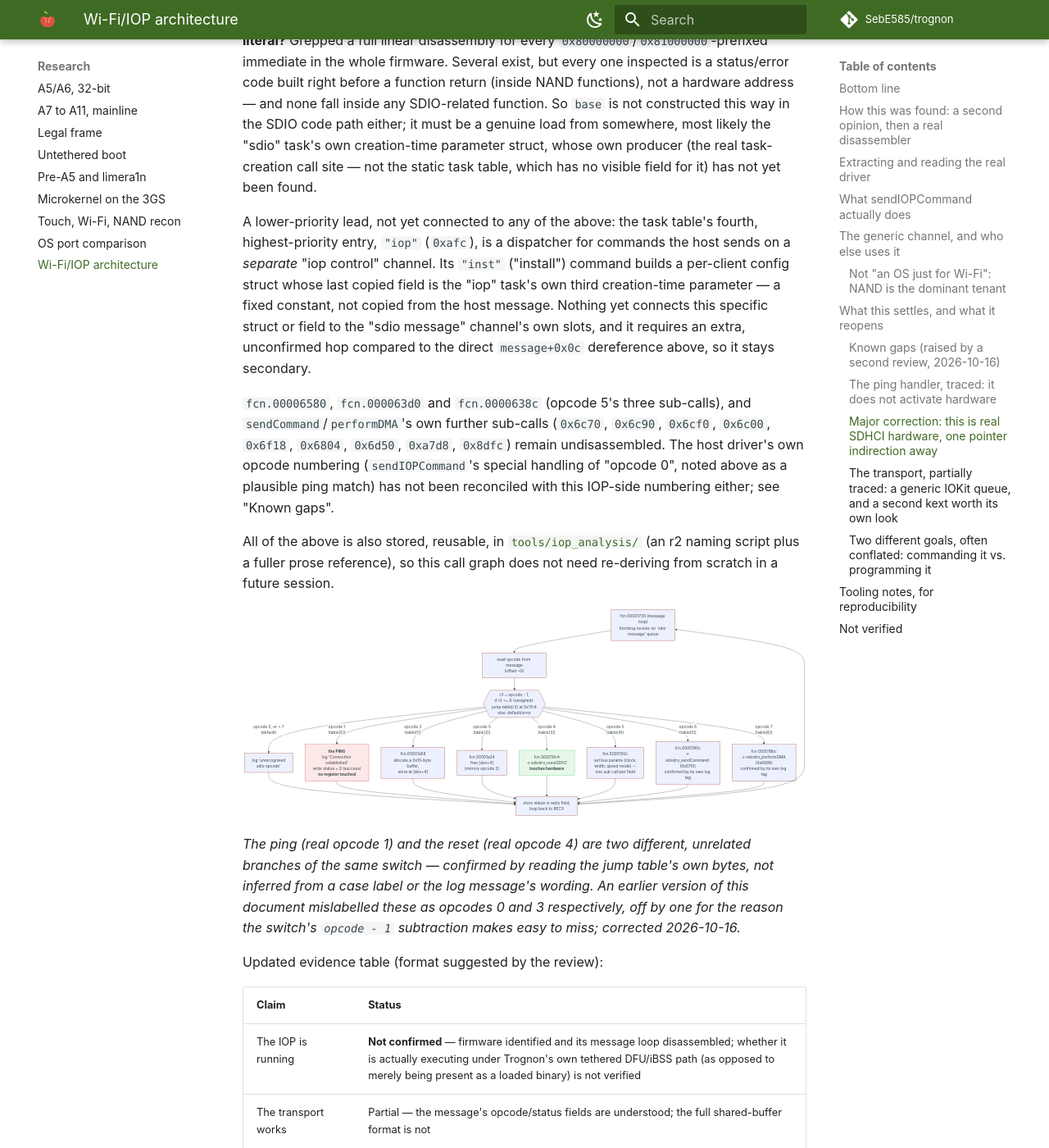
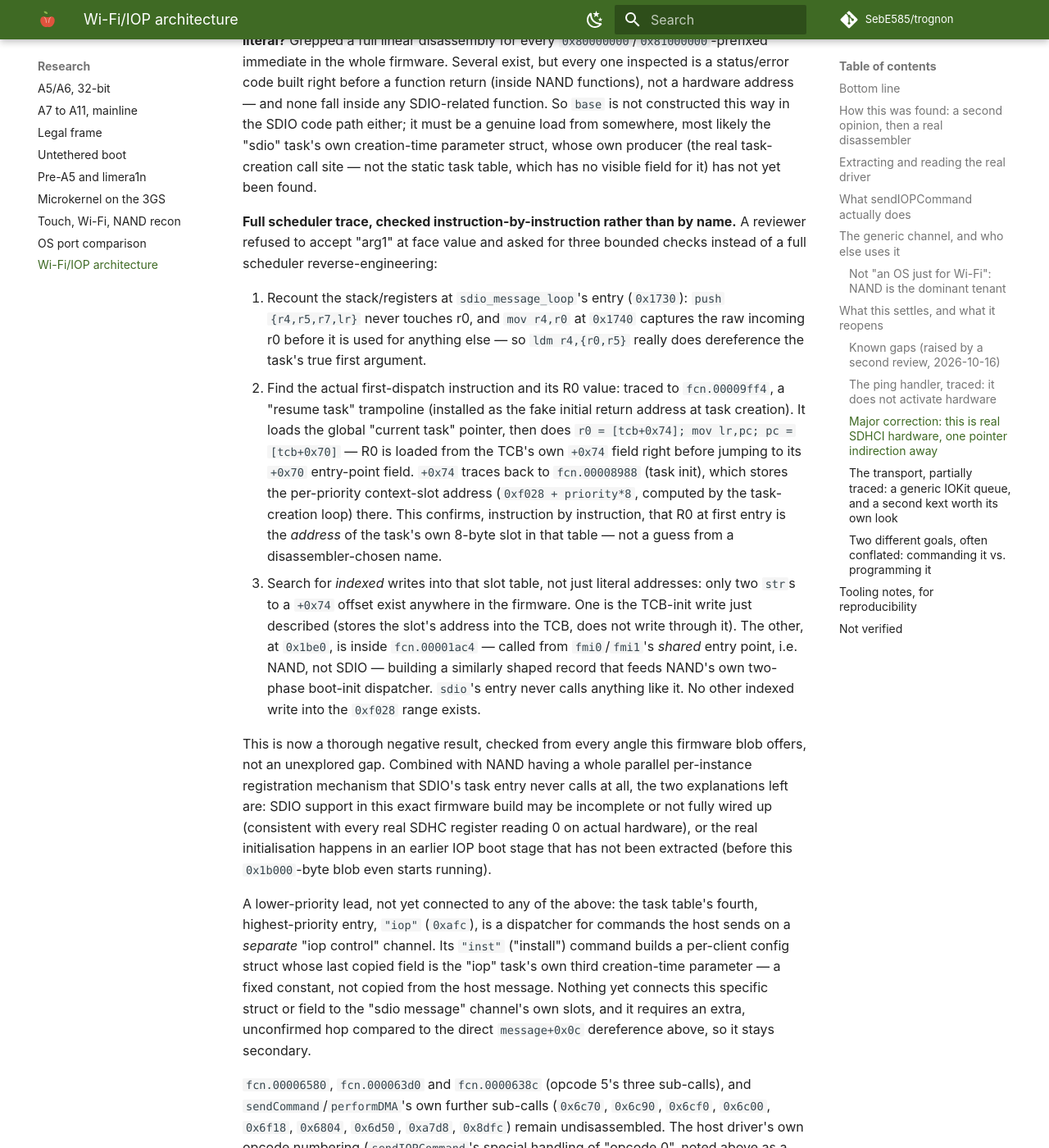
Before and after one commit to SebE585/trognon, an MkDocs documentation site: the page built from docs/research/2026-10-16-wifi-iop-architecture.md, in a window 1280 px wide and 1400 px high, scrolled down 10271 px. Shown: the whole window at 82% size. Built offline with MkDocs 1.6.1 and Material for MkDocs 9.7.7, drawn with Linux system fonts in a browser that asks for light colours; comment, search, counter and statistics services are not loaded.

Commit message:
research: trace the scheduler's first-dispatch chain, confirm the negative
A reviewer asked for three bounded checks rather than a full scheduler
reverse-engineering, to rule out "arg1 is simply mislabelled" before
accepting the broader negative result:

1. Recounted the stack/registers at sdio_message_loop's entry (0x1730):
   confirmed r0 at entry is captured before any other use, so the
   "ldm r4,{r0,r5}" really dereferences the task's true first argument.
2. Found the actual first-dispatch instruction: fcn.00009ff4 (a "resume
   task" trampoline installed as the fake initial return address at task
   creation) loads R0 from the current TCB's own +0x74 field immediately
   before jumping to its +0x70 entry-point field. Traced +0x74 back to
   its write site (fcn.00008988), confirming it holds the address of the
   task's own per-priority context slot (0xf028 + priority*8) -- so R0
   at first entry is that slot's address, exactly as hypothesized, now
   confirmed by instructions rather than a disassembler-chosen name.
3. Searched for indexed (not just literal) writes into that slot table:
   only one other "str _,[reg,0x74]" exists anywhere in the firmware,
   inside fcn.00001ac4, called from fmi0/fmi1's shared entry (NAND, not
   SDIO) to build a similarly-shaped record feeding NAND's own two-phase
   boot dispatcher. sdio's entry never calls anything like it.

This makes the negative result (nobody ever writes this slot for SDIO) a
thoroughly checked conclusion rather than an unexplored gap, and
reframes the open question: either SDIO support in this firmware build
is genuinely incomplete, or the real init happens in an earlier IOP boot
stage not yet extracted. Documented in tools/iop_analysis/ and the
research report.

```diff
--- a/docs/research/2026-10-16-wifi-iop-architecture.md
+++ b/docs/research/2026-10-16-wifi-iop-architecture.md
@@ -468,6 +468,45 @@ parameter struct, whose own producer (the real task-creation call site —
 not the static task table, which has no visible field for it) has not yet
 been found.
 
+**Full scheduler trace, checked instruction-by-instruction rather than by
+name.** A reviewer refused to accept "arg1" at face value and asked for
+three bounded checks instead of a full scheduler reverse-engineering:
+
+1. Recount the stack/registers at `sdio_message_loop`'s entry (`0x1730`):
+   `push {r4,r5,r7,lr}` never touches r0, and `mov r4,r0` at `0x1740`
+   captures the raw incoming r0 before it is used for anything else — so
+   `ldm r4,{r0,r5}` really does dereference the task's true first
+   argument.
+2. Find the actual first-dispatch instruction and its R0 value: traced to
+   `fcn.00009ff4`, a "resume task" trampoline (installed as the fake
+   initial return address at task creation). It loads the global
+   "current task" pointer, then does `r0 = [tcb+0x74]; mov lr,pc;
+   pc = [tcb+0x70]` — R0 is loaded from the TCB's own `+0x74` field right
+   before jumping to its `+0x70` entry-point field. `+0x74` traces back
+   to `fcn.00008988` (task init), which stores the per-priority
+   context-slot address (`0xf028 + priority*8`, computed by the
+   task-creation loop) there. This confirms, instruction by instruction,
+   that R0 at first entry is the *address* of the task's own 8-byte slot
+   in that table — not a guess from a disassembler-chosen name.
+3. Search for *indexed* writes into that slot table, not just literal
+   addresses: only two `str`s to a `+0x74` offset exist anywhere in the
+   firmware. One is the TCB-init write just described (stores the slot's
+   address into the TCB, does not write through it). The other, at
+   `0x1be0`, is inside `fcn.00001ac4` — called from `fmi0`/`fmi1`'s
+   *shared* entry point, i.e. NAND, not SDIO — building a similarly
+   shaped record that feeds NAND's own two-phase boot-init dispatcher.
+   `sdio`'s entry never calls anything like it. No other indexed write
+   into the `0xf028` range exists.
+
+This is now a thorough negative result, checked from every angle this
+firmware blob offers, not an unexplored gap. Combined with NAND having a
+whole parallel per-instance registration mechanism that SDIO's task entry
+never calls at all, the two explanations left are: SDIO support in this
+exact firmware build may be incomplete or not fully wired up (consistent
+with every real SDHC register reading 0 on actual hardware), or the real
+initialisation happens in an earlier IOP boot stage that has not been
+extracted (before this `0x1b000`-byte blob even starts running).
+
 A lower-priority lead, not yet connected to any of the above: the task
 table's fourth, highest-priority entry, `"iop"` (`0xafc`), is a dispatcher
 for commands the host sends on a *separate* "iop control" channel. Its
```
Also changed, not shown: tools/iop_analysis/README.md (+51 -0 lines), 1 other file.
